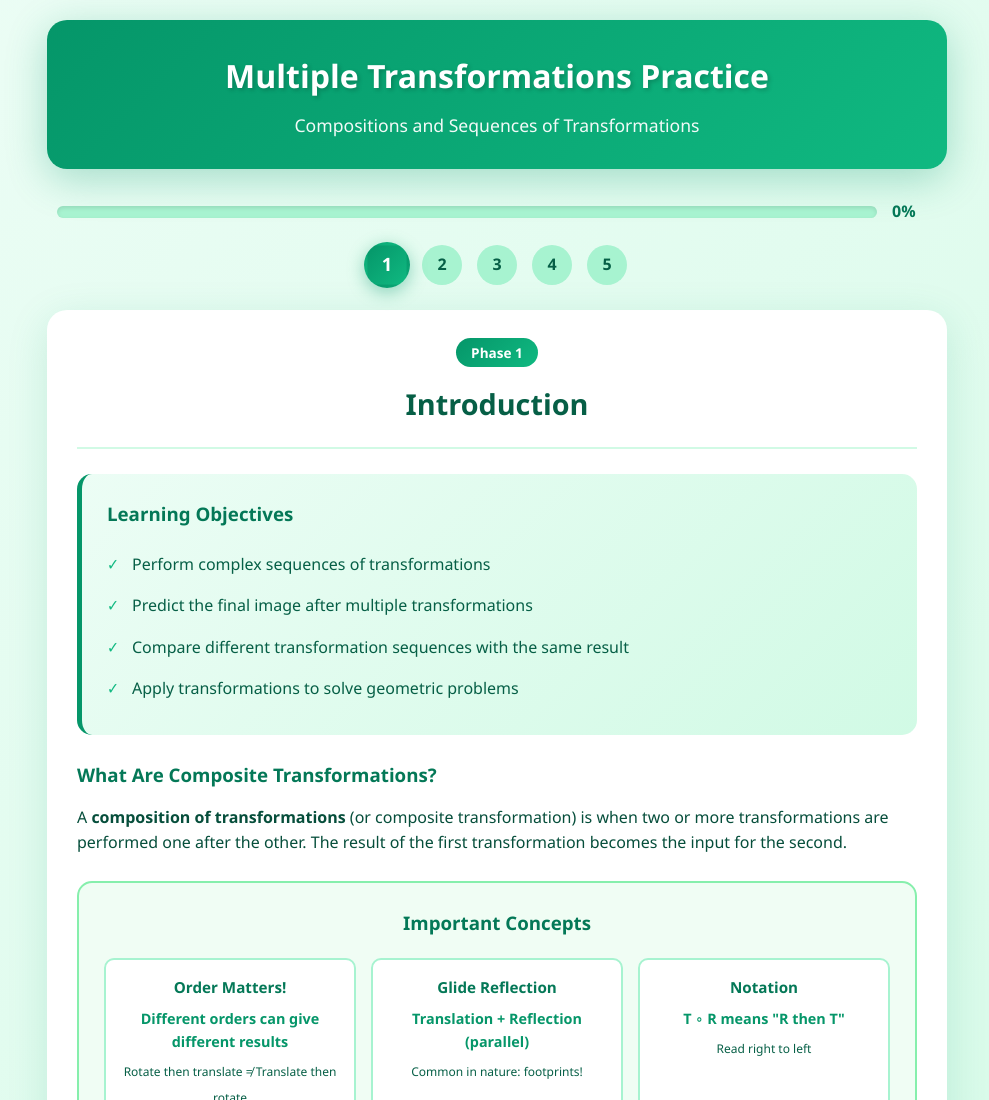
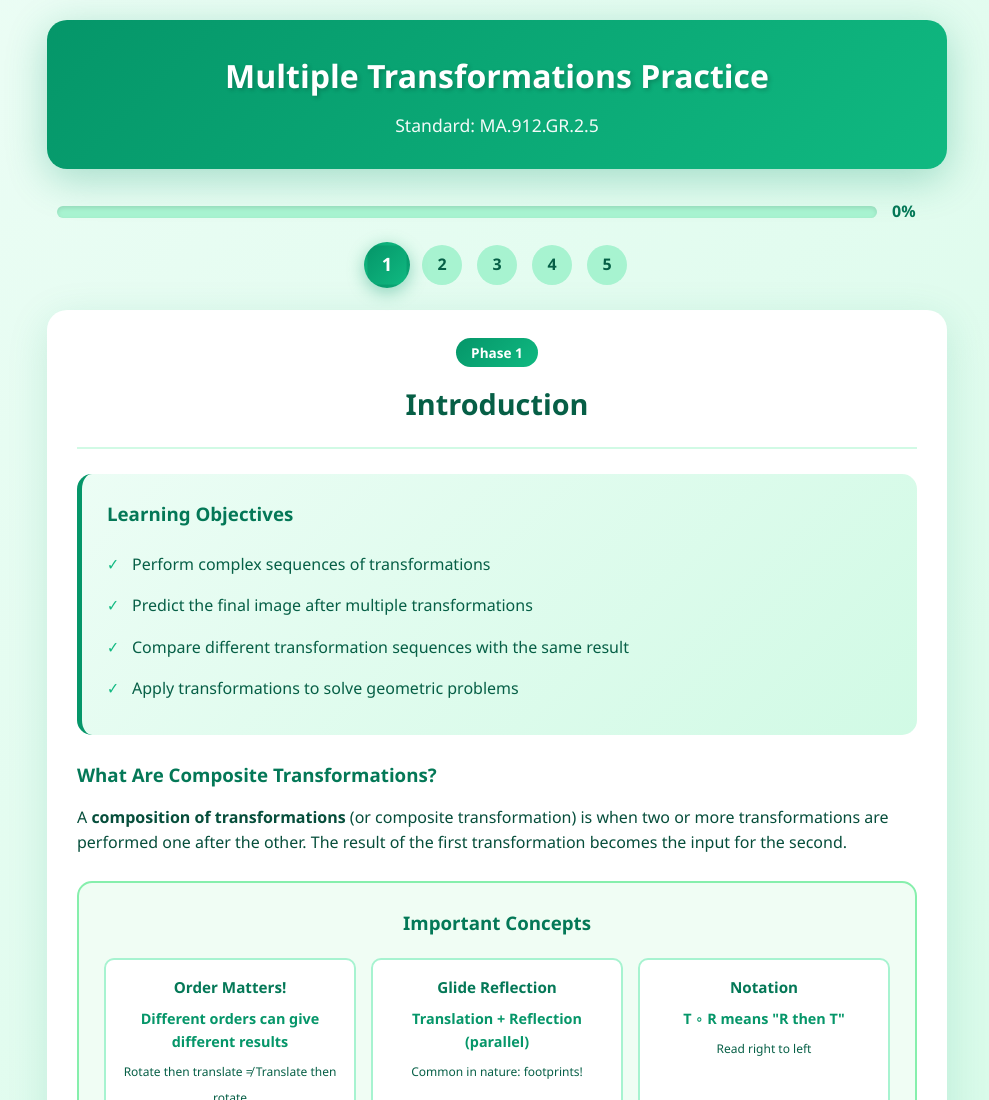
Before and after one commit to Jairogonzales001/9th_Multiple_Transformations_Practice, a plain HTML site: page index.html in a window 1280 px wide. Shown: the top 1100 px of the page, without its empty margins (143-1132 px from the left). Drawn offline with Linux system fonts and the light colour scheme.

Commit message:
Add standard MA.912.GR.2.5 to header

```diff
--- a/index.html
+++ b/index.html
@@ -11,7 +11,7 @@
         <!-- Header -->
         <header class="header">
             <h1>Multiple Transformations Practice</h1>
-            <p class="subtitle">Compositions and Sequences of Transformations</p>
+            <p class="subtitle">Standard: MA.912.GR.2.5</p>
         </header>
 
         <!-- Progress Bar -->
```
